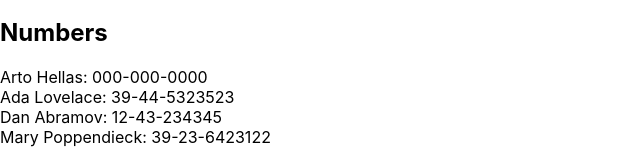
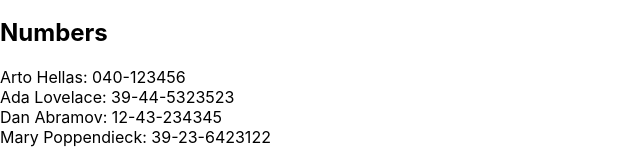
Before and after one commit to kc-dev2/phonebook, a React (Create React App) app: page / in a window 1280 px wide. Shown: the part 228-385 px from the top of the page, without its empty margins (0-640 px from the left). Built offline with nearby package versions, Linux system fonts and the light colour scheme; data requests are answered from the project's data file.

Commit message:
exercise 2.11

```diff
--- /dev/null
+++ b/db.json
@@ -0,0 +1,24 @@
+{
+  "persons":[
+    {
+      "name": "Arto Hellas",
+      "number": "040-123456",
+      "id": 1
+    },
+    {
+      "name": "Ada Lovelace",
+      "number": "39-44-5323523",
+      "id": 2
+    },
+    {
+      "name": "Dan Abramov",
+      "number": "12-43-234345",
+      "id": 3
+    },
+    {
+      "name": "Mary Poppendieck",
+      "number": "39-23-6423122",
+      "id": 4
+    }
+  ]
+}
--- a/src/App.js
+++ b/src/App.js
@@ -1,16 +1,20 @@
-import React, { useState } from 'react'
+import React, { useState, useEffect} from 'react'
 import Filter from './components/Filter.js'
+import axios from 'axios'
 
 const App = () => {
-  const [ persons, setPersons ] = useState([
-    { name: 'Arto Hellas', number: '000-000-0000' },
-    { name: 'Ada Lovelace', number: '39-44-5323523' },
-    { name: 'Dan Abramov', number: '12-43-234345' },
-    { name: 'Mary Poppendieck', number: '39-23-6423122' }
-  ])
+  const [ persons, setPersons ] = useState([])
   const [ newNumber, setNewNumber ] = useState('')
   const [ newName, setNewName ] = useState('')
   const [ searchName, setSearchName ] = useState('')
+
+
+  useEffect(() => {
+    axios.get('http://localhost:3001/persons')
+      .then(response => {
+        setPersons(response.data)
+      })
+  }, [])
 
   const addPerson = (event) => {
     event.preventDefault()
@@ -55,7 +59,6 @@
         </div>
       </form>
       <h2>Numbers</h2>
-      {/*  ? person.name.toLowerCase().includes(searchName.toLowerCase()) : '' */}
       {persons.filter(person => person.name.toLowerCase().includes(searchName.toLowerCase())).map(person => <div key={person.name}>{person.name}: {person.number}</div>)}
     </div>
   )
```
Also changed, not shown: package.json (+6 -1 lines), 1 other file (tests, documents, lock files or other folders).
